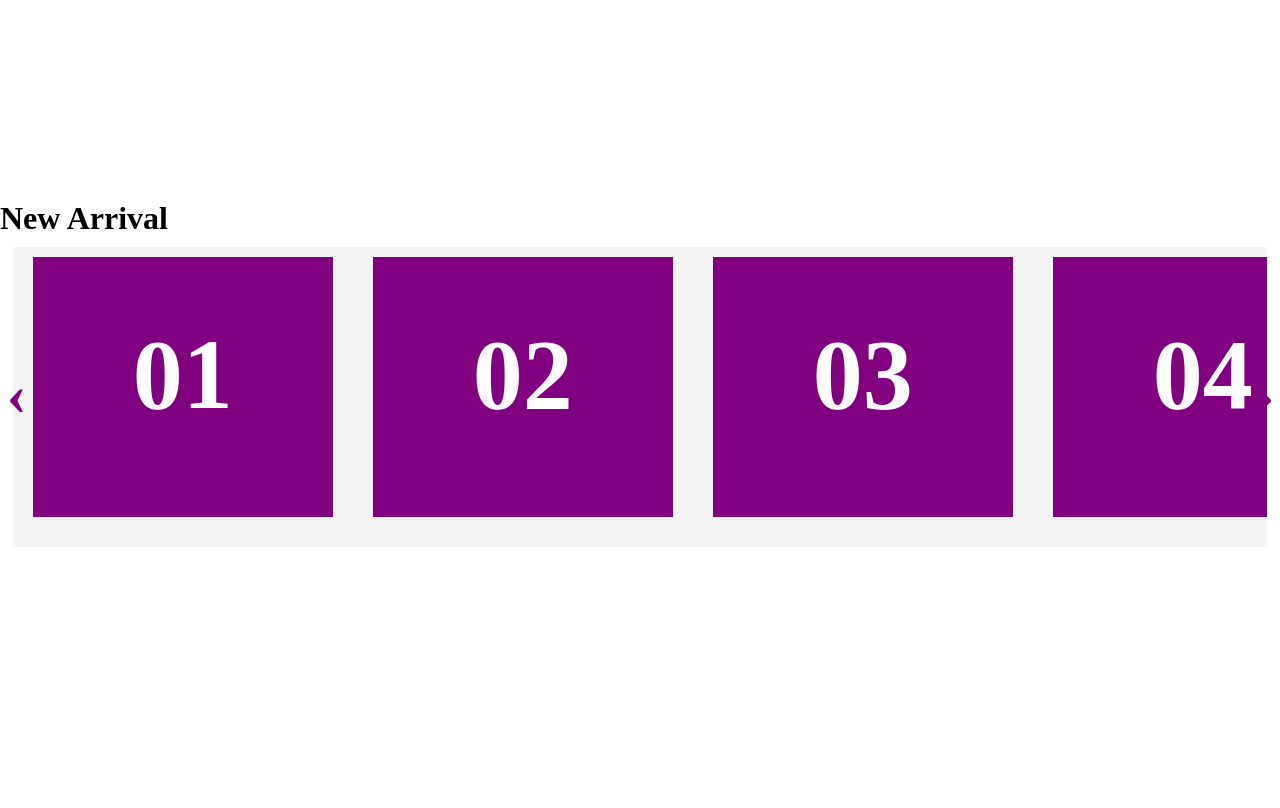
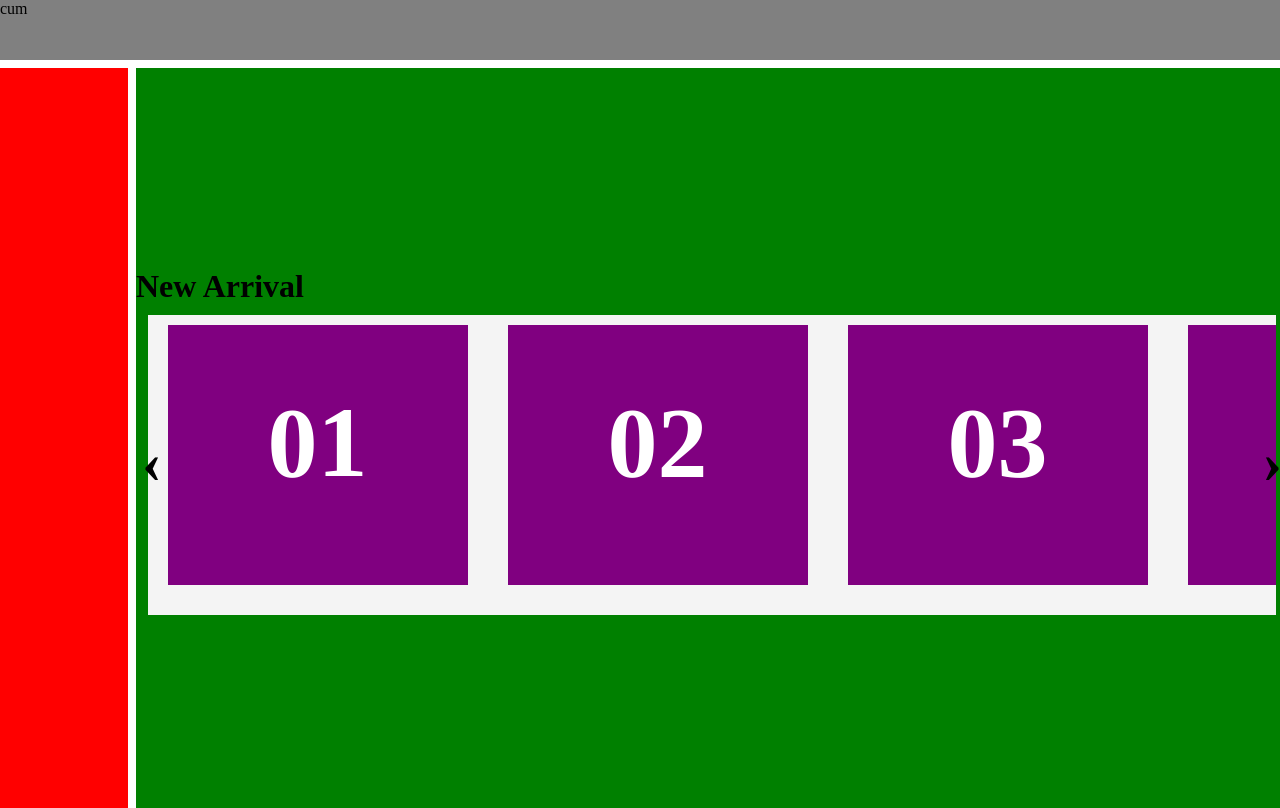
Before and after one commit to ExNoise/ProjectAWC, a plain HTML site: page Awc Brutto/index.htm in a window 1280 px wide. Drawn offline with Linux system fonts and the light colour scheme.

Commit message:
Add files via upload
reached a point where I'm hungry lel

```diff
--- a/Awc Brutto/css/main.css
+++ b/Awc Brutto/css/main.css
@@ -1,10 +1,57 @@
+@media screen{
+    body{
+
+        width: 100vw;
+        height: 100vh;
+    }
+
+}
+
+
 *{
     padding:0;
     margin:0;
 }
 
-/*div .content-container {*/
-    main {
+body{
+display:grid;
+gap:0.5rem;
+
+grid-template-areas:
+    'header header  header'
+    'nav    cont    cont'
+    'nav    cont    cont'
+    'nav    cont    cont'
+    'nav    cont    cont';
+
+    grid-template-columns:minmax(10%,1fr) minmax(90%,3fr) ;
+    grid-template-rows: minmax(7.5%,1fr) minmax(92.5%,5fr) ;
+
+
+
+
+}
+
+#navbar{
+
+    grid-column:1/4;
+    background-color: grey;
+}
+
+#left-menu{
+    grid-area:'nav';
+    background-color: red;
+
+}
+
+#content-container{
+grid-area:'cont';
+background-color:green;
+overflow-y: scroll;
+}
+
+
+main {
     width:100%;
     height:400px;
     margin:200px auto;
@@ -18,7 +65,7 @@ span{
     top:40%;
     font-size:60px;
     font-weight:bold;
-    color:purple;
+    color:black;
     cursor:pointer;
     left: 0.5%;
     z-index:  1;
@@ -28,7 +75,7 @@ span{
 
 
 span:nth-of-type(2){
-    left:98%;
+    right:0.5%;
     text-align:right;
 
 }
--- a/Awc Brutto/index.htm
+++ b/Awc Brutto/index.htm
@@ -3,10 +3,11 @@
 <head>
     <meta charset="UTF-8">
     <meta http-equiv="X-UA-Compatible" content="IE=edge">
+    <meta name="viewport" content="width=device-width, initial-scale=1.0">
     <title>Document</title>
 
 <link rel="stylesheet" href="css/main.css">
-<script src="js/main.js"></script>
+<script src="js/main.js" async></script>
 
 <!--<link rel="javascript" href="js/main.js">-->
 
@@ -14,21 +15,24 @@
 <body>
     <!-- Navigation -->
     <div id="navbar">
+        <p>cum</p>
 
 
     </div>
 
+
     <!-- Menu on the left side -->
         <div id="left-menu">
-
         </div>
 
     <!--Content -->
         <div id="content-container">
             <main>
-        <!-- Todo capire che cazzo significa sta merda di coso-->
+
             <h1>New Arrival</h1>
-        <span id="left">&#139;</span>
+
+            <!--arrow to the left and to the right-->
+            <span>&#139;</span>
             <span>&#155;</span>
 
             <section>
@@ -39,14 +43,29 @@
                 <div class="carousel">05</div>
                 <div class="carousel">06</div>
                 <div class="carousel">07</div>
-            <div class="carousel">08</div>
+                <div class="carousel">09</div>
+                <div class="carousel">010</div>
+                <div class="carousel">11</div>
+                <div class="carousel">12</div>
+                <div class="carousel">13</div>
+                <div class="carousel">14</div>
+                <div class="carousel">15</div>
+                <div class="carousel">16</div>
+                <div class="carousel">17</div>
+                <div class="carousel">18</div>
+                <div class="carousel">19</div>
+                <div class="carousel">20</div>
 
             </section>
 
 
 
             </main>
+
         </div>
+
+
+
 
 </body>
 </html>
--- a/Awc Brutto/js/main.js
+++ b/Awc Brutto/js/main.js
@@ -3,7 +3,7 @@ var span=document.getElementsByTagName('span');
 var div=document.querySelectorAll('div.carousel');
 var l=0;
 
-console.log(span)
+console.log(span.length)
 
 
 span[1].onclick = function(){
```
Lines whose indentation alone changed are shown as unchanged.
